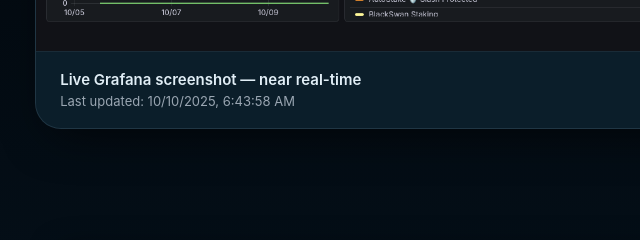
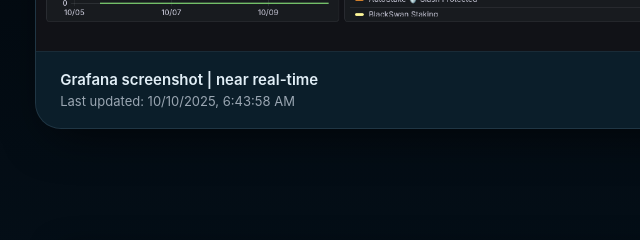
Before and after one commit to 1stuffmaker/amsterdamsentinel, a website: page index.html in a window 1280 px wide. Shown: the part 1987-2227 px from the top of the page, 0-640 px from the left. Drawn offline with Linux system fonts and the light colour scheme.

Commit message:
Update meta title for Grafana screenshot

```diff
--- a/index.html
+++ b/index.html
@@ -310,7 +310,7 @@
         </div>
         <div class="hero-meta" role="group" aria-label="Grafana dashboard meta">
           <div class="hero-meta-left">
-            <div class="meta-title">Live Grafana screenshot — near real-time</div>
+            <div class="meta-title">Grafana screenshot | near real-time</div>
             <div class="meta-updated" id="lastUpdated">Last updated —</div>
           </div>
           <div class="hero-meta-actions">
```
